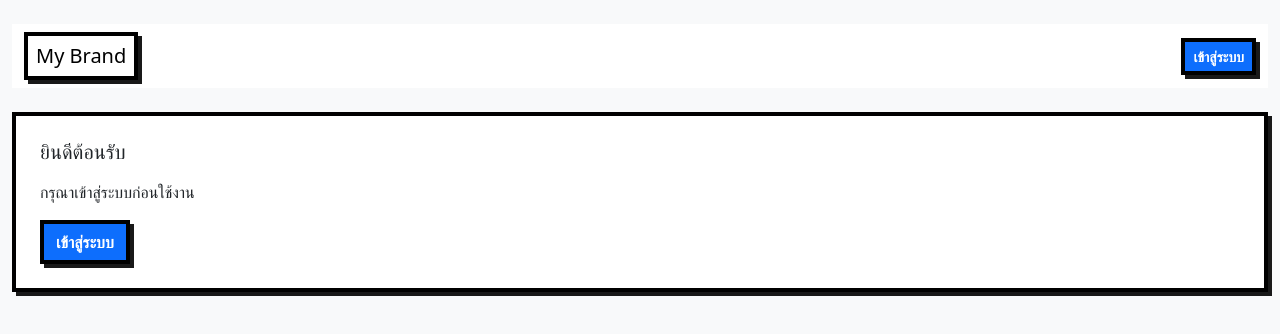
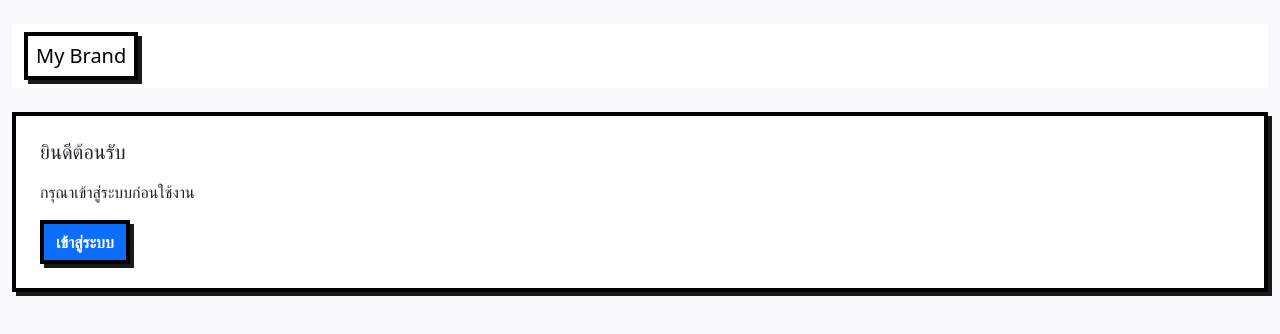
Before and after one commit to sahapap123/ai-meeting-scheduler2, a Next.js app: page / in a window 1280 px wide. Shown: the top 334 px of the page. Built offline with nearby package versions, Linux system fonts and the light colour scheme; no server answers.

Commit message:
Fresh start v2

```diff
--- a/components/NavBar.tsx
+++ b/components/NavBar.tsx
@@ -19,9 +19,8 @@ export default function NavBar() {
               </button>
             </>
           ) : (
-            <button className="btn btn-primary btn-sm btn-pixel" onClick={() => signIn("google")}>
-              เข้าสู่ระบบ
-            </button>
+            // ลบปุ่มเข้าสู่ระบบตรงนี้ออก แล้วใส่ null แทน
+            null
           )}
         </div>
       </div>
```
